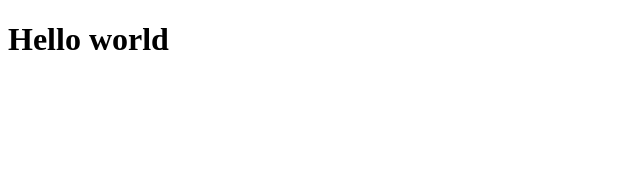
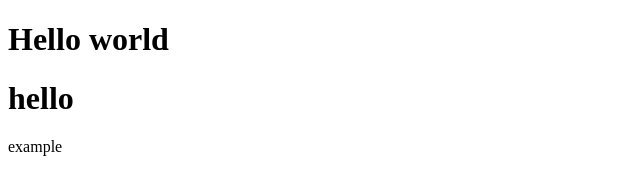
Before and after one commit to BishakaDwa/new-repo, a plain HTML site: page index.html in a window 1280 px wide. Shown: the whole page, without its empty margins (0-640 px from the left). Drawn offline with Linux system fonts and the light colour scheme.

Commit message:
added paragraph

```diff
--- a/index.html
+++ b/index.html
@@ -7,5 +7,7 @@
 </head>
 <body>
     <h1>Hello world</h1>
+    <h1>hello</h1>
+    <p>example</p>
 </body>
 </html>
```
